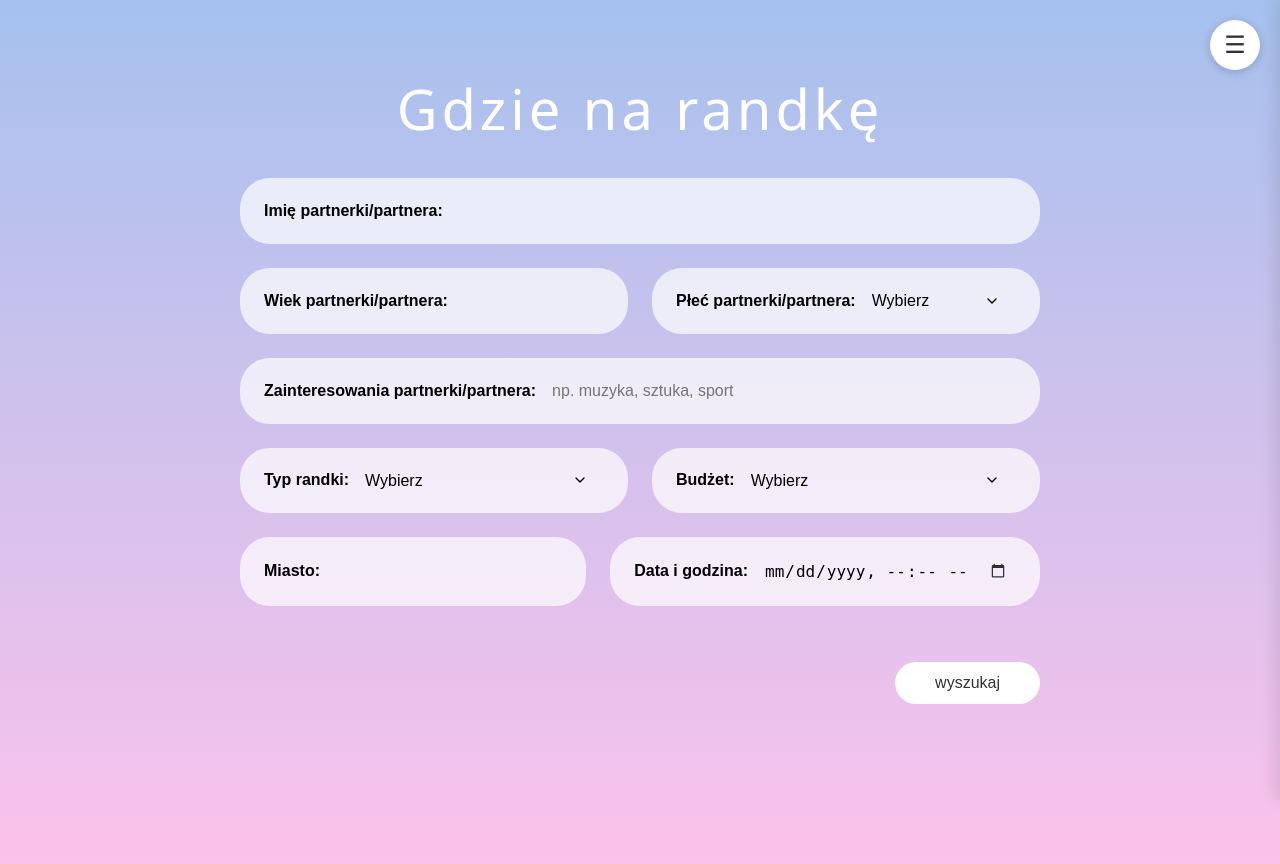
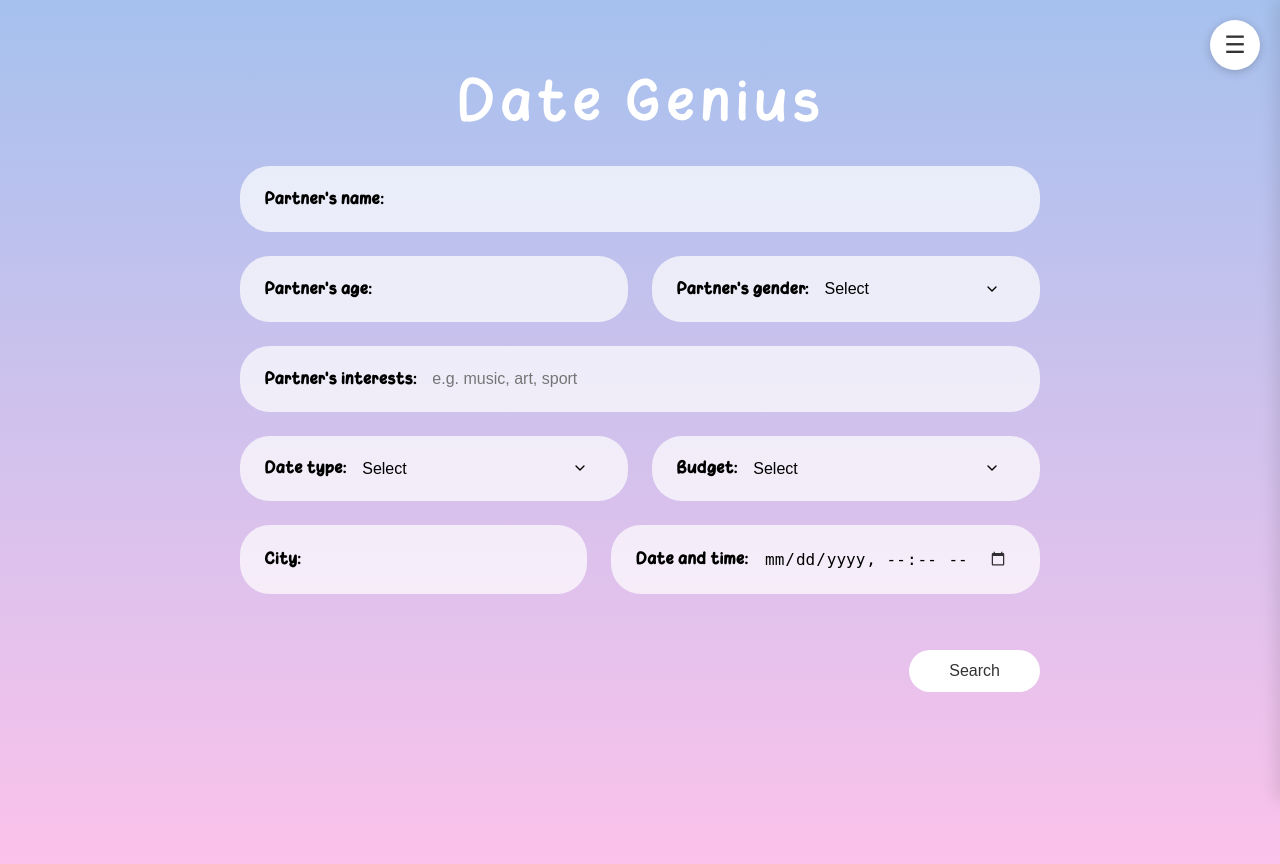
Before and after one commit to Kabanosk/openai-hackathon-2025, a FastAPI app: page / in a window 1280 px wide. Run offline with FastAPI, Linux system fonts and the light colour scheme.

Commit message:
translate to eng

```diff
--- a/app/main.py
+++ b/app/main.py
@@ -17,6 +17,11 @@ templates = Jinja2Templates(directory="app/templates")
 app.mount("/static", StaticFiles(directory="app/static"), name="static")
 load_dotenv()
 
+app.mount(
+    "/static",
+    StaticFiles(directory="app/static"),
+    name="static"
+)
 
 @dataclass
 class PlaceV2:
@@ -29,7 +34,7 @@ class AppState:
         self.places_db: list[PlaceV2] = []
         self.liked_places: set[int] = set()
         self.disliked_places: set[int] = set()
-        self.last_form: DateForm | None = None  # Store last submitted form
+        self.last_form: DateForm | None = None
         self.current_place_info = None
 
     def clear_feedback(self):
--- /dev/null
+++ b/app/static/css/style.css
@@ -0,0 +1,11 @@
+@font-face {
+    font-family: "MelonCamp";
+    src:
+      url("../fonts/melon_camp/Melon\ Camp.otf") format("opentype");
+    font-weight: normal;
+    font-style: normal;
+  }
+
+body {
+    font-family: "MelonCamp", sans-serif;
+    }
--- a/app/templates/form.html
+++ b/app/templates/form.html
@@ -1,12 +1,12 @@
 <!DOCTYPE html>
-<html lang="pl">
+<html lang="en">
 <head>
   <meta charset="UTF-8">
   <meta name="viewport" content="width=device-width, initial-scale=1.0">
-  <title>Gdzie na randkę</title>
+  <link rel="stylesheet" href="{{ url_for('static', path='css/style.css') }}">
+  <title>Date Genius</title>
   <style>
     body {
-      font-family: Arial, sans-serif;
       margin: 0;
       padding: 0;
       background: linear-gradient(to bottom, #a6c1ee, #fbc2eb);
@@ -21,7 +21,6 @@
       font-size: 3.5rem;
       color: white;
       text-align: center;
-      font-family: 'Segoe UI', Tahoma, Geneva, Verdana, sans-serif;
       margin-bottom: 2rem;
       font-weight: 300;
       letter-spacing: 4px;
@@ -209,73 +208,73 @@
   </style>
 </head>
 <body>
-  <h1>Gdzie na randkę</h1>
+  <h1>Date Genius</h1>
 
   <form action="/submit-date-form" method="post" class="form-container">
     <div class="form-group">
-      <label for="name">Imię partnerki/partnera:</label>
+      <label for="name">Partner's name:</label>
       <input type="text" id="name" name="name" placeholder="">
     </div>
 
     <div class="form-row">
       <div class="form-group">
-        <label for="age">Wiek partnerki/partnera:</label>
+        <label for="age">Partner's age:</label>
         <input type="number" id="age" name="age" min="12" required>
       </div>
 
       <div class="form-group">
-        <label for="gender">Płeć partnerki/partnera:</label>
+        <label for="gender">Partner's gender:</label>
         <select id="gender" name="gender">
-          <option value="">Wybierz</option>
-          <option value="kobieta">Kobieta</option>
-          <option value="mężczyzna">Mężczyzna</option>
-          <option value="inna">Inna</option>
+          <option value="">Select</option>
+          <option value="female">Female</option>
+          <option value="male">Male</option>
+          <option value="other">Other</option>
         </select>
       </div>
     </div>
 
     <div class="form-group">
-      <label for="interests">Zainteresowania partnerki/partnera:</label>
-      <input type="text" id="interests" name="interests" placeholder="np. muzyka, sztuka, sport" required>
+      <label for="interests">Partner's interests:</label>
+      <input type="text" id="interests" name="interests" placeholder="e.g. music, art, sport" required>
     </div>
 
     <div class="form-row">
       <div class="form-group">
-        <label for="date_type">Typ randki:</label>
+        <label for="date_type">Date type:</label>
         <select id="date_type" name="date_type" required>
-          <option value="">Wybierz</option>
-          <option value="kolacja">Kolacja</option>
-          <option value="kino">Kino</option>
-          <option value="spacer">Spacer</option>
-          <option value="kawa">Kawa</option>
-          <option value="aktywna">Aktywna</option>
+          <option value="">Select</option>
+          <option value="dinner">Dinner</option>
+          <option value="cinema">Cinema</option>
+          <option value="walk">Walk</option>
+          <option value="coffee">Coffee</option>
+          <option value="active">Active</option>
         </select>
       </div>
 
       <div class="form-group">
-        <label for="budget">Budżet:</label>
+        <label for="budget">Budget:</label>
         <select id="budget" name="budget">
-          <option value="">Wybierz</option>
-          <option value="niski">Niski (do 50 zł)</option>
-          <option value="sredni">Średni (50-150 zł)</option>
-          <option value="wysoki">Wysoki (powyżej 150 zł)</option>
+          <option value="">Select</option>
+          <option value="low">Low (up to 50 PLN)</option>
+          <option value="medium">Medium (50-150 PLN)</option>
+          <option value="high">High (over 150 PLN)</option>
         </select>
       </div>
     </div>
 
     <div class="form-row">
       <div class="form-group">
-        <label for="city">Miasto:</label>
+        <label for="city">City:</label>
         <input type="text" id="city" name="city" required>
       </div>
 
       <div class="form-group">
-        <label for="date_time">Data i godzina:</label>
+        <label for="date_time">Date and time:</label>
         <input type="datetime-local" id="date_time" name="date_time" required>
       </div>
     </div>
 
-    <button type="submit" class="search-button">wyszukaj</button>
+    <button type="submit" class="search-button">Search</button>
   </form>
 
   <!-- Menu Button -->
@@ -316,7 +315,7 @@
       text-align: center;
     ">
       <div class="hourglass" style="font-size: 2rem; margin-bottom: 1rem;">⏳</div>
-      Trwa generowanie propozycji randki...
+      Generating date suggestions...
     </div>
   </div>
 
--- a/pyproject.toml
+++ b/pyproject.toml
@@ -14,6 +14,8 @@ pydantic = "^2.11.3"
 openai-agents = "^0.0.13"
 openai = "^1.76.0"
 python-multipart = "^0.0.20"
+firebase-admin = "^6.8.0"
+google-cloud-firestore = "^2.20.2"
 
 
 [tool.poetry.group.dev.dependencies]
```
Also changed, not shown: app/agent.py (+50 -53 lines), app/static/fonts/melon_camp/More Info.txt (added, +25 -0 lines), app/templates/place_details.html (+10 -11 lines), app/templates/places.html (+10 -11 lines), app/static/fonts/melon_camp/Melon Camp.jpg (added), app/static/fonts/melon_camp/Melon Camp.otf (added), app/static/fonts/melon_camp/Melon Camp.ttf (added), 2 other files.
